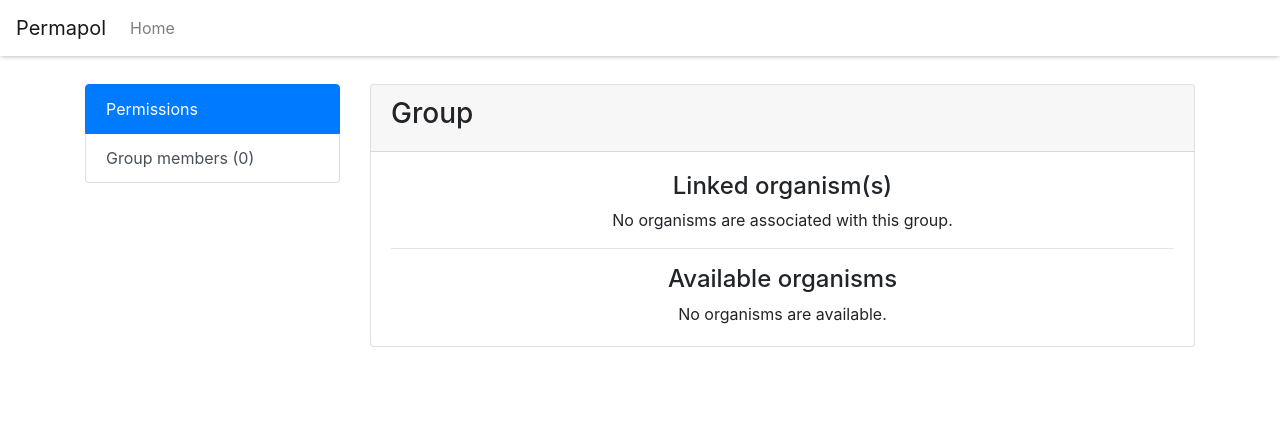
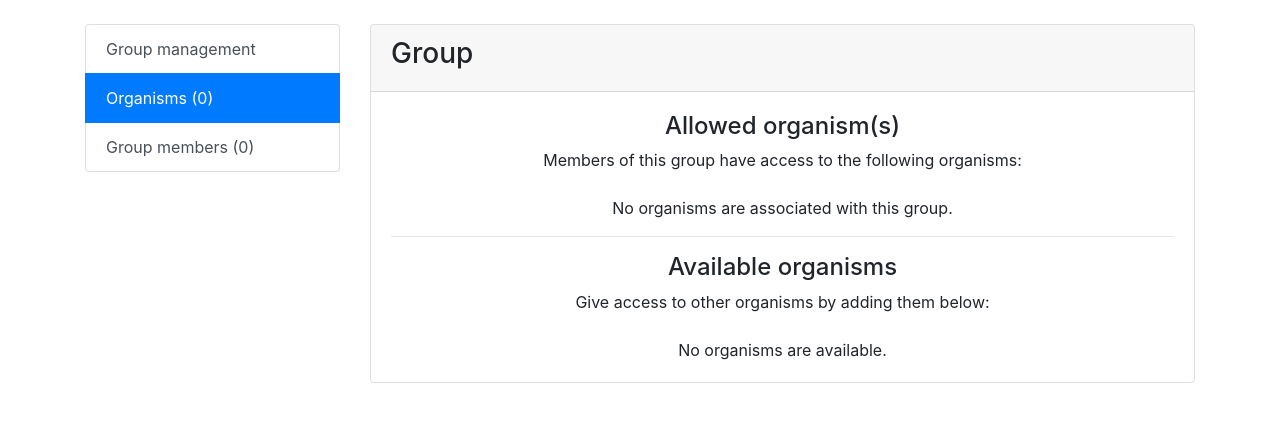
Before and after one commit to genouest/permapol, a Flask app: template app/templates/group.html in a window 1280 px wide. Shown: the top 422 px of the page. Run offline with Flask 2, Linux system fonts and the light colour scheme; the template is opened without the code that fills it, so the values that code supplies are empty; parts of the project's set-up code (start-up, migrations or seed data) failed here and were passed over; some libraries are stand-ins or nearby versions.

Commit message:
review js/ui

```diff
--- a/app/routes.py
+++ b/app/routes.py
@@ -36,7 +36,7 @@ def check_remote_login(func):
 def index():
     groups = _get_user_groups(session['username'])
     organisms = _get_user_organisms(session['username'])
-    return render_template('home.html', title='Home', admin_groups=groups['admin'], user_groups=groups['user'], organisms=organisms)
+    return render_template('home.html', title='Home', admin_groups=groups['admin'], user_groups=groups['user'], organisms=organisms, username=session['username'])
 
 
 @app.route('/groups/view/<id>', methods=['GET', 'POST'])
--- a/app/static/js/groups.js
+++ b/app/static/js/groups.js
@@ -16,8 +16,17 @@ $(function () {
     });
   };
 
-  var saveForm = function () {
+  var saveForm = function (event) {
     var form = $(this);
+
+    // Disable the submit button
+    var button = $(event.target).eq(0).find('#submit')
+    var old_button_name = button.html()
+    button.prop("disabled", true);
+    button.html(
+      '<span class="spinner-border spinner-border-sm" role="status" aria-hidden="true"></span> ' + old_button_name
+    );
+
     $.ajax({
       url: form.attr("data-url"),
       data: form.serialize(),
@@ -37,13 +46,30 @@ $(function () {
             $('<p class="help-block" style="color:red">' + value + '</p>')
                 .insertAfter('#' + key);
             $('.form-group').addClass('has-error')
+            button.html(old_button_name);
+            button.prop("disabled", false);
         }
+      },
+      error: function (xhr, ajaxOptions, thrownError) {
+        $('.help-block').remove()
+        $('<p class="help-block" style="color:red">Error from server</p>')
+            .insertAfter('#group_name');
+        $('.form-group').addClass('has-error')
+        button.html(old_button_name);
+        button.prop("disabled", false);
       }
     });
     return false;
   };
 
   /* Binding */
-    $(".tab-content").on("click", ".js-form", loadForm);
-    $("#modal-group").on("submit", ".js-form", saveForm);
+  $("#admin_groups").on("click", ".js-create", loadForm);
+  $("#members").on("click", ".js-create", loadForm);
+  $("#members").on("click", ".js-delete", loadForm);
+  $("#organisms").on("click", ".js-form", loadForm);
+  $("#modal-group").on("submit", ".js-form", saveForm);
+
+  // Show the correct tag if passed by url
+  var hash = window.location.hash;
+  hash && $('div.list-group a[href="' + hash + '"]').tab('show');
 });
--- a/app/templates/_partial_group_create.html
+++ b/app/templates/_partial_group_create.html
@@ -11,7 +11,7 @@
         <div class="form-field">{{ form.group_name.label }} {{ form.group_name }}</div>
   </div>
   <div class="modal-footer">
-    <button type="submit" class="btn btn-success">Create group</button>
+    <button type="submit" class="btn btn-success" id="submit">Create group</button>
     <button type="button" class="btn btn-default" data-dismiss="modal">Close</button>
   </div>
 </form>
--- a/app/templates/_partial_organism_add.html
+++ b/app/templates/_partial_organism_add.html
@@ -9,7 +9,7 @@
     <p class="lead">Are you sure you want to give access to {{orga.commonName}} to the group? All group members will be given read/write access.</p>
   </div>
   <div class="modal-footer">
-    <button type="submit" class="btn btn-success">Give access</button>
+    <button type="submit" class="btn btn-success" id="submit">Give access</button>
     <button type="button" class="btn btn-default" data-dismiss="modal">Close</button>
   </div>
 </form>
--- a/app/templates/_partial_organism_remove.html
+++ b/app/templates/_partial_organism_remove.html
@@ -9,7 +9,7 @@
     <p class="lead">Are you sure you want to remove access to {{orga.commonName}}?</p>
   </div>
   <div class="modal-footer">
-    <button type="submit" class="btn btn-danger">Remove access</button>
+    <button type="submit" class="btn btn-danger" id="submit">Remove access</button>
     <button type="button" class="btn btn-default" data-dismiss="modal">Close</button>
   </div>
 </form>
--- a/app/templates/_partial_user_add.html
+++ b/app/templates/_partial_user_add.html
@@ -11,7 +11,7 @@
         <div class="form-field">{{ form.user_mail.label }} {{ form.user_mail }}</div>
   </div>
   <div class="modal-footer">
-    <button type="submit" class="btn btn-success">Add user</button>
+    <button type="submit" class="btn btn-success" id="submit">Add user</button>
     <button type="button" class="btn btn-default" data-dismiss="modal">Close</button>
   </div>
 </form>
--- a/app/templates/_partial_user_add_autocomplete.html
+++ b/app/templates/_partial_user_add_autocomplete.html
@@ -11,7 +11,7 @@
         <div class="form-field">{{ form.user_mail.label }} {{ form.user_mail }}</div>
   </div>
   <div class="modal-footer">
-    <button type="submit" class="btn btn-success">Add user</button>
+    <button type="submit" class="btn btn-success" id="submit">Add user</button>
     <button type="button" class="btn btn-default" data-dismiss="modal">Close</button>
   </div>
 </form>
--- a/app/templates/_partial_user_remove.html
+++ b/app/templates/_partial_user_remove.html
@@ -9,7 +9,7 @@
     <p class="lead">Are you sure you want to remove {{user.username}} from group?</p>
   </div>
   <div class="modal-footer">
-    <button type="submit" class="btn btn-danger">Remove user</button>
+    <button type="submit" class="btn btn-danger" id="submit">Remove user</button>
     <button type="button" class="btn btn-default" data-dismiss="modal">Close</button>
   </div>
 </form>
--- a/app/templates/base.html
+++ b/app/templates/base.html
@@ -24,21 +24,6 @@
         {% endblock %}
     </head>
     <body>
-        <div class="mb-1" id="masthead">
-            <nav class="navbar navbar-expand-md navbar-light bg-white">
-                <button class="navbar-toggler navbar-toggler-right" type="button" data-toggle="collapse" data-target="#navbarSupportedContent" aria-controls="navbarSupportedContent" aria-expanded="false" aria-label="Toggle navigation">
-                    <span class="navbar-toggler-icon"></span>
-                </button>
-                <a class="navbar-brand" href="{{ url_for('app.index')}}">Permapol</a>
-                <div class="collapse navbar-collapse" id="navbarSupportedContent">
-                    <ul class="navbar-nav mr-auto">
-                        <li class="nav-item">
-                            <a class="nav-link" href="{{ url_for('app.index')}}"><i class="fas fa-home"></i> Home <span class="sr-only">(current)</span></a>
-                        </li>
-                    </ul>
-                </div>
-            </nav>
-        </div>
         <br>
         <!-- Your page content -->
         {% block content %}{% endblock %}
--- a/app/templates/group.html
+++ b/app/templates/group.html
@@ -8,7 +8,8 @@
   <div class="row">
     <div class="col-md-3 ">
       <div class="list-group">
-          <a href="#permissions" data-toggle="tab" class="list-group-item list-group-item-action active">Permissions</a>
+          <a href="{{ url_for('app.index', _anchor='admin_groups') }}" class="list-group-item list-group-item-action"><i class="fas fa-level-up-alt"></i> Group management</a>
+          <a href="#organisms" data-toggle="tab" class="list-group-item list-group-item-action active">Organisms ({{added_organisms | length}})</a>
           <a href="#members" data-toggle="tab" class="list-group-item list-group-item-action">Group members ({{group.users | length}})</a>
       </div>
     </div>
@@ -17,15 +18,17 @@
         <div class="card-header">
             <h3>Group <i>{{group.name}}</i></h3>
         </div>
-        <div class="tab-pane text-style card-body active" id="permissions">
-          <h4 style="text-align:center">Linked organism(s)</h4>
+        <div class="tab-pane text-style card-body active" id="organisms">
+          <h4 style="text-align:center">Allowed organism(s)</h4>
+          <div style="text-align:center">Members of this group have access to the following organisms:</div>
+          <br>
           {% if added_organisms %}
           <div class="table-responsive-xl">
               <table class="table table-hover">
                   <thead>
                       <tr>
                           <th scope="col" style="text-align:center;">Organism</th>
-                          <th scope="col" style="text-align:center;">Remove</th>
+                          <th scope="col" style="text-align:center;"></th>
                       </tr>
                   </thead>
                   <tbody>
@@ -44,13 +47,15 @@
           {% endif %}
           <hr>
           <h4 style="text-align:center">Available organisms</h4>
+          <div style="text-align:center">Give access to other organisms by adding them below:</div>
+          <br>
           {% if available_organisms %}
           <div class="table-responsive-xl">
               <table class="table table-hover">
                   <thead>
                       <tr>
                           <th scope="col" style="text-align:center;">Organism</th>
-                          <th scope="col" style="text-align:center;">Add</th>
+                          <th scope="col" style="text-align:center;"></th>
                       </tr>
                   </thead>
                   <tbody>
@@ -69,7 +74,7 @@
           {% endif %}
         </div>
         <div class="tab-pane text-style card-body" id="members">
-          <h4>Current group member(s) <button data-url="{{ url_for('app.add_user_group', group_id=group.id)}}" class="btn btn-info js-form float-right"><i class="fas fa-plus"></i> Add user</button></h4>
+          <h4>Current group member(s) <button data-url="{{ url_for('app.add_user_group', group_id=group.id)}}" class="btn btn-info js-create float-right"><i class="fas fa-plus"></i> Add user</button></h4>
           {% if group.users %}
           <br>
           <div class="table-responsive-xl">
@@ -77,7 +82,7 @@
                   <thead>
                       <tr>
                           <th scope="col" style="text-align:center;">Username</th>
-                          <th scope="col" style="text-align:center;">Remove?</th>
+                          <th scope="col" style="text-align:center;"></th>
                       </tr>
                   </thead>
                   <tbody>
@@ -85,7 +90,7 @@
                     <tr style="text-align:center;">
                         <td>{{user.email}}</td>
                         <td>{% if not current_user == user.email %}
-                          <button class="btn btn-danger js-form" data-url="{{ url_for('app.remove_user_group', group_id=group.id, user_id=user.id)}}"><i class="fas fa-trash"></i></button>
+                          <button class="btn btn-danger js-delete" data-url="{{ url_for('app.remove_user_group', group_id=group.id, user_id=user.id)}}"><i class="fas fa-trash"></i></button>
                         {% endif%}
                         </td>
                     </tr>
```
Also changed, not shown: app/static/js/create_group.js (deleted, +0 -50 lines), app/templates/home.html (+37 -34 lines), 1 other file.
